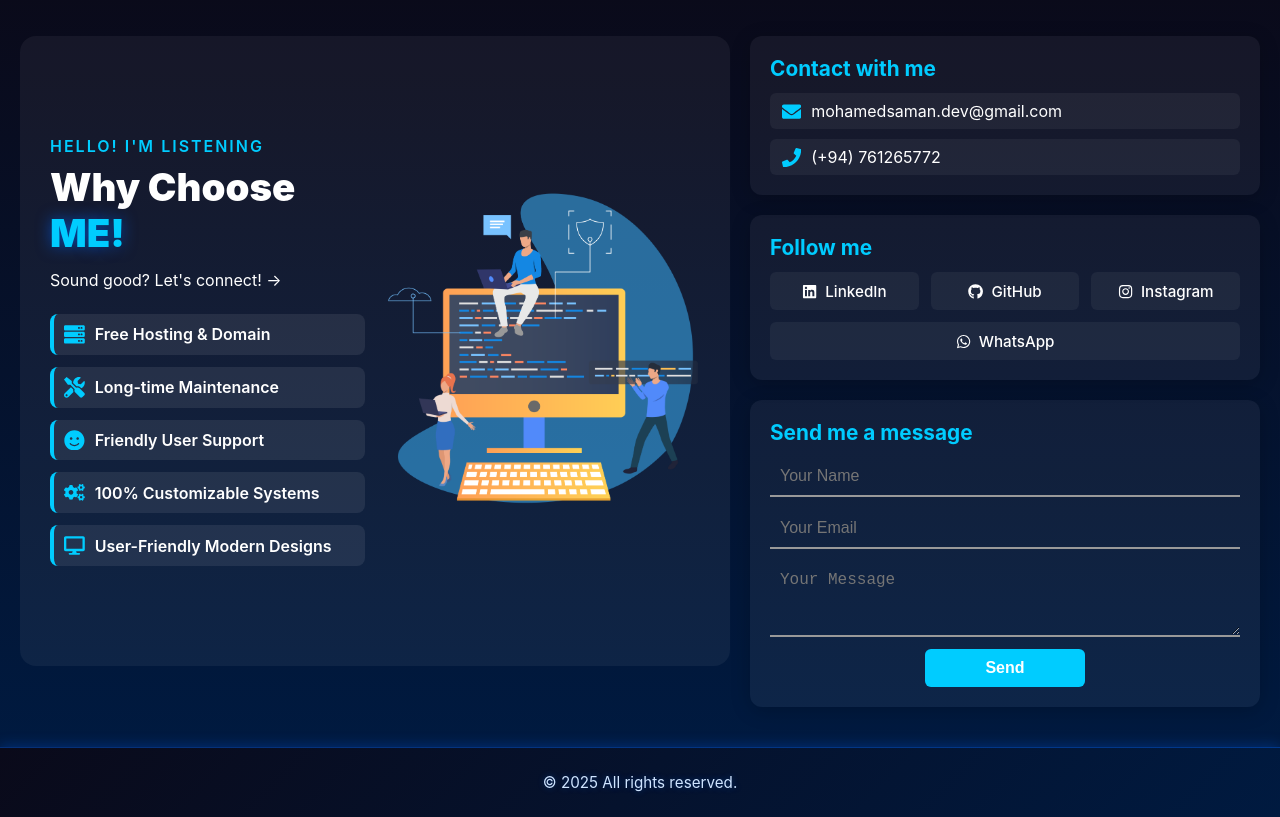
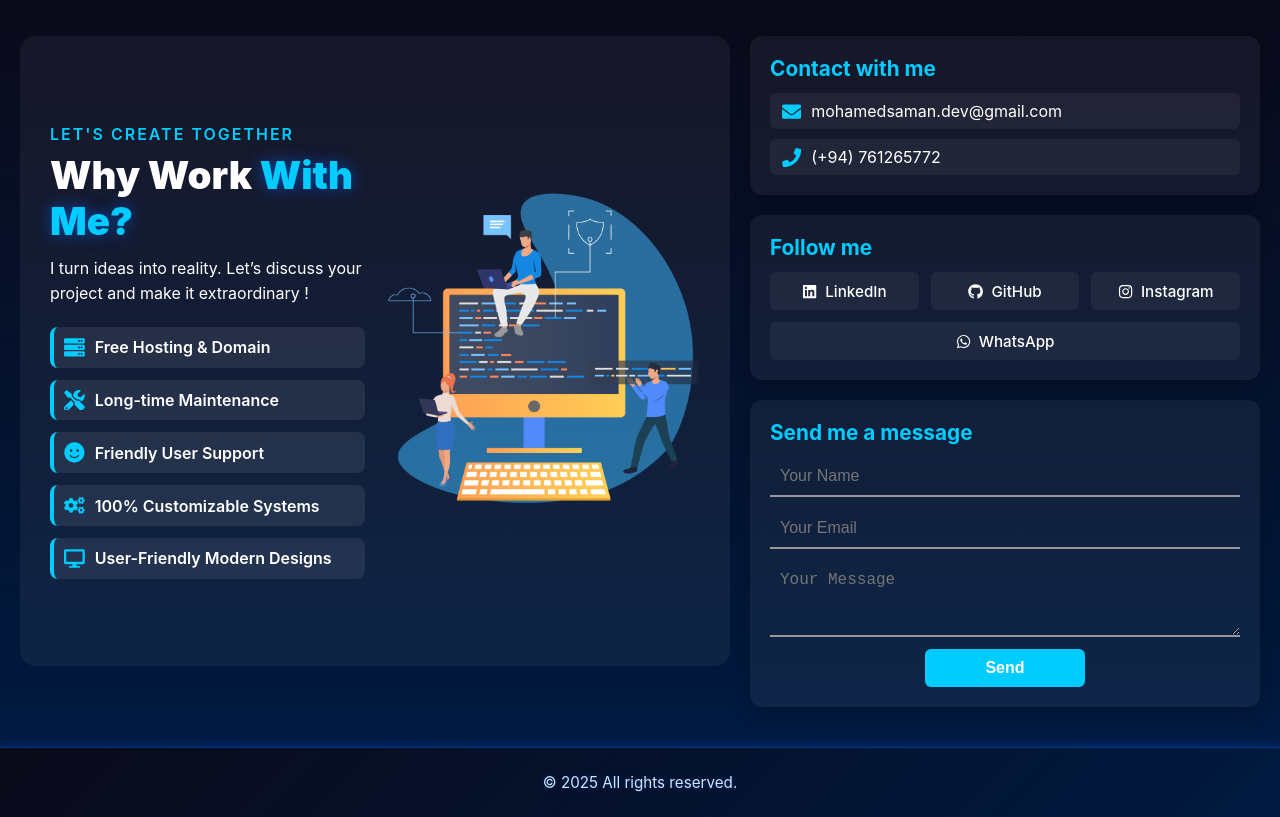
Before and after one commit to Msahan16/Protfolio, a React (Create React App) app: page / in a window 1280 px wide. Shown: the part 3920-4737 px from the top of the page. Built offline with nearby package versions, Linux system fonts and the light colour scheme.

Commit message:
Update Contact.js

```diff
--- a/src/components/Contact.js
+++ b/src/components/Contact.js
@@ -49,11 +49,12 @@ const Contact = () => {
         <div className="contact-left-inner">
           {/* Left Text */}
           <div className="contact-left-text">
-            <p className="contact-subtitle">HELLO! I'M LISTENING</p>
+            <p className="contact-subtitle">LET'S CREATE TOGETHER</p>
             <h2 className="contact-title">
-              Why Choose <span>ME!</span>
+             Why Work <span className="highlight-text">With Me?</span>
             </h2>
-            <p className="contact-text">Sound good? Let's connect! →</p>
+            <p className="contact-text"> I turn ideas into reality. Let’s discuss your project and make it extraordinary !
+            </p>
 
             {/* Trust Features */}
             <div className="trust-features">
```
